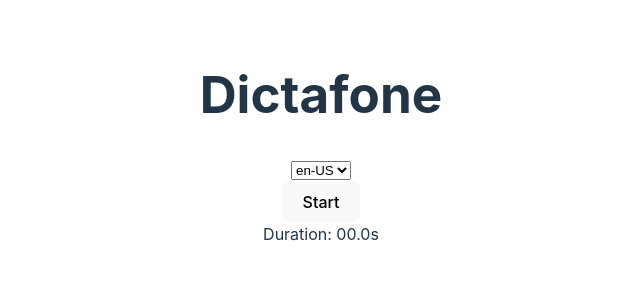
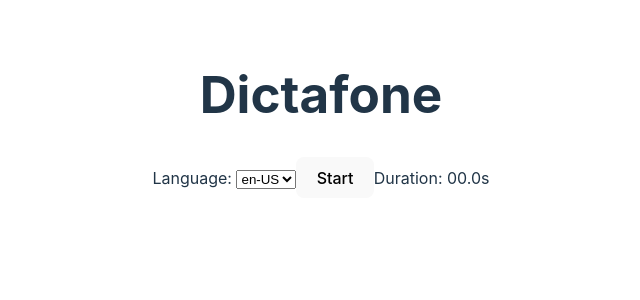
Before and after one commit to herebefrogs/dictafone.app, a Svelte app: page / in a window 1280 px wide. Shown: the top 300 px of the page, without its empty margins (319-959 px from the left). Built offline with nearby package versions, Linux system fonts and the light colour scheme.

Commit message:
Minor styling

```diff
--- a/src/App.svelte
+++ b/src/App.svelte
@@ -8,11 +8,18 @@
 <main>
   <h1>Dictafone</h1>
 
-  <DictationLanguage/>
-  <DictationControls/>
-  <DictationTimer/>
+  <section class="controls">
+    <DictationLanguage/>
+    <DictationControls/>
+    <DictationTimer/>
+  </section>
   <DictationTranscript/>
 </main>
 
 <style>
+  .controls {
+    display: flex;
+    align-items: baseline;
+    justify-content: space-between;
+  }
 </style>
--- a/src/lib/DictationLanguage.svelte
+++ b/src/lib/DictationLanguage.svelte
@@ -2,8 +2,11 @@
   import { lang, LANGUAGES } from "./lang";
 </script>
 
-<select bind:value={$lang}>
-  {#each LANGUAGES as lang_code}
-    <option value={lang_code} selected={lang_code === $lang}>{lang_code}</option>
-  {/each}
-</select>
+<div>
+  Language:
+  <select bind:value={$lang}>
+    {#each LANGUAGES as lang_code}
+      <option value={lang_code} selected={lang_code === $lang}>{lang_code}</option>
+    {/each}
+  </select>
+</div>
--- a/src/lib/DictationTranscript.svelte
+++ b/src/lib/DictationTranscript.svelte
@@ -14,6 +14,9 @@
 </section>
 
 <style>
+  section {
+    text-align: left;
+  }
   ul, li {
     list-style: none;
   }
```
